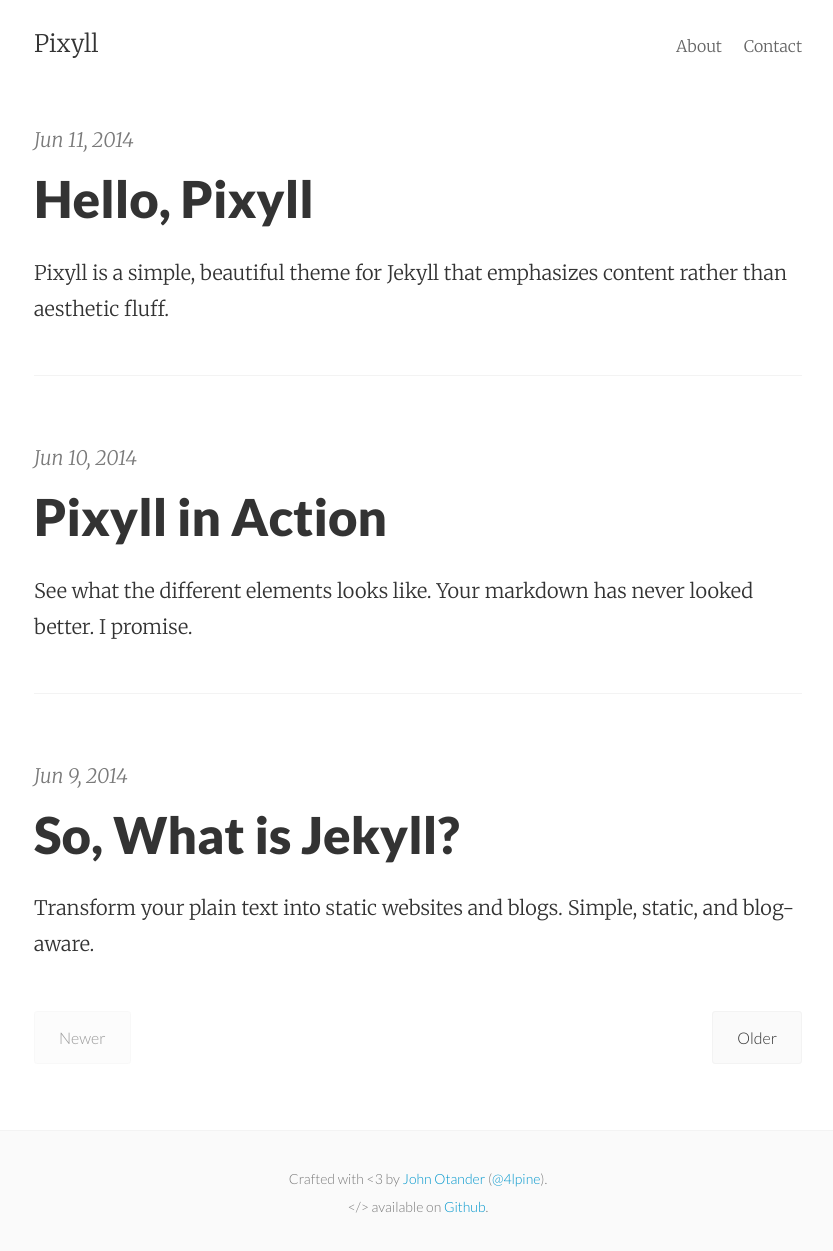
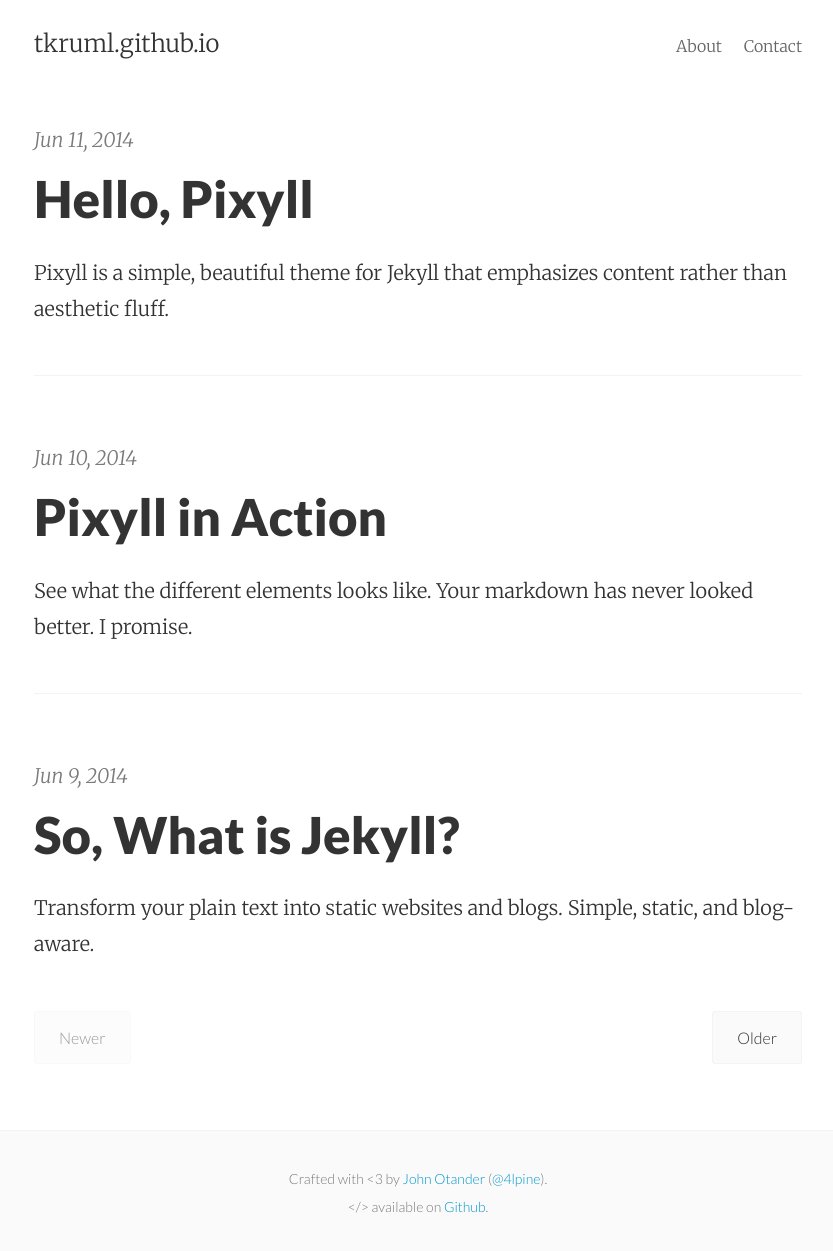
Before and after one commit to tkruml/tkruml.github.io, a Jekyll site: the page built from index.html, in a window 1280 px wide. Shown: the whole page, without its empty margins (222-1055 px from the left). Built offline with Jekyll 4.4.1, drawn with Linux system fonts in a browser that asks for light colours; the list of posts is cut into pages by our own code.

Commit message:
Update Config File and CNAME

```diff
--- /dev/null
+++ b/CNAME
@@ -0,0 +1 @@
+tkruml.github.io
--- a/_config.yml
+++ b/_config.yml
@@ -1,10 +1,10 @@
 # Site settings
-title:       Pixyll
+title:       tkruml.github.io
 email:       your_email@example.com
 author:      John Otander
 description: "A simple, beautiful theme for Jekyll that emphasizes content rather than aesthetic fluff."
 baseurl:     "/tkruml.github.io"
-url:         "http://tkruml.github.io"
+url:         "http://github-tkruml.github.io"
 
 # Google analytics
 google_analytics:
```
